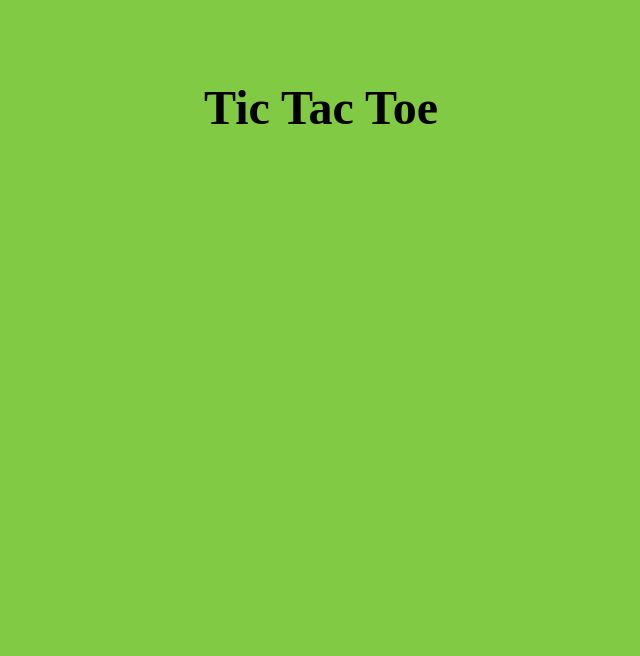
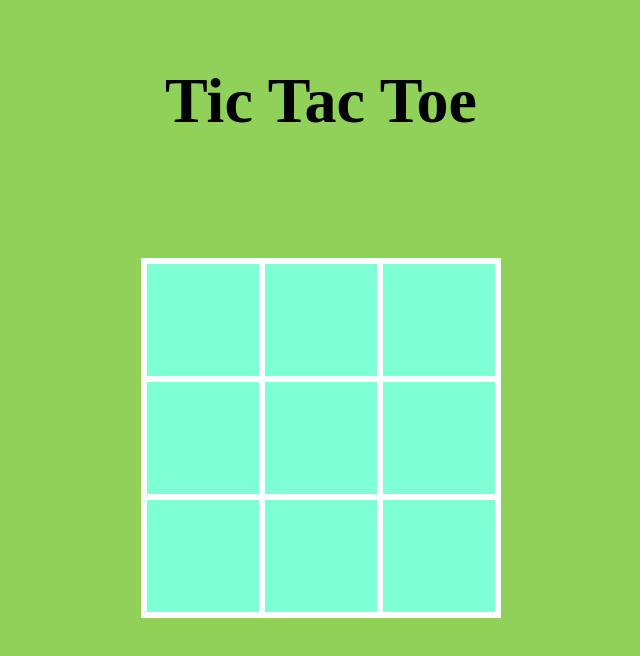
Before and after one commit to pequito193/tic-tac-toe, a plain HTML site: page index.html in a window 1280 px wide. Shown: the whole page, without its empty margins (319-959 px from the left). Drawn offline with Linux system fonts and the light colour scheme.

Commit message:
Make squares clickable

```diff
--- a/script.js
+++ b/script.js
@@ -0,0 +1,37 @@
+const gameBoard = (() => {
+    const playerOneSymbol = 'X'
+    const computerSymbol = 'O'
+
+    // Creates array to track each individual square
+    const board = [];
+    for (let i = 0; i < 9 ; i++) {
+        board.push('');
+    }
+
+    // Creates grid from array
+    const play = () =>  {
+        const container = document.querySelector('.container')
+        board.forEach((item, index) => {
+            const grid = document.createElement('div');
+            grid.classList.add('grid');
+            container.appendChild(grid);
+        })
+
+        // Adds event listener that allows each square to be clicked
+        Array.from(container.children).forEach((grid, index) => {
+            grid.addEventListener('click', e => {
+                if (grid.innerText === '') {
+                    grid.innerText = playerOneSymbol;
+                    board[index] = playerOneSymbol;
+
+
+                    console.log(board);
+                }
+            })
+        })
+    }
+
+    return {play};
+})();
+
+gameBoard.play();
--- a/styles.css
+++ b/styles.css
@@ -1,12 +1,12 @@
 body {
     margin: 0;
-    background-color: rgba(112, 197, 43, 0.884);
+    background-color: rgba(112, 197, 43, 0.781);
 }
 
 h1 {
     text-align: center;
-    margin: 10vh 0 15vh;
-    font-size: 3rem;
+    margin: 8vh 0 15vh;
+    font-size: 4rem;
 }
 
 .container {
@@ -16,12 +16,24 @@ h1 {
     width: fit-content;
     height: fit-content;
     margin: 0 auto;
+    background-color: white;
+    gap: 0.75vh;
+    border: 0.75vh solid white;
     /* border: 2px solid rebeccapurple; */
 }
 
 .grid {
-    border: 2px solid white;
     background-color: aquamarine;
-    height: 12vh;
-    width: 12vh;
+    height: 14vh;
+    width: 14vh;
+    display: flex;
+    justify-content: center;
+    align-items: center;
+    font-size: 3rem;
+    color: rgb(56, 138, 111);
 }
+
+.grid:hover {
+    background-color: rgb(103, 224, 184);
+    cursor: pointer;
+}
```
